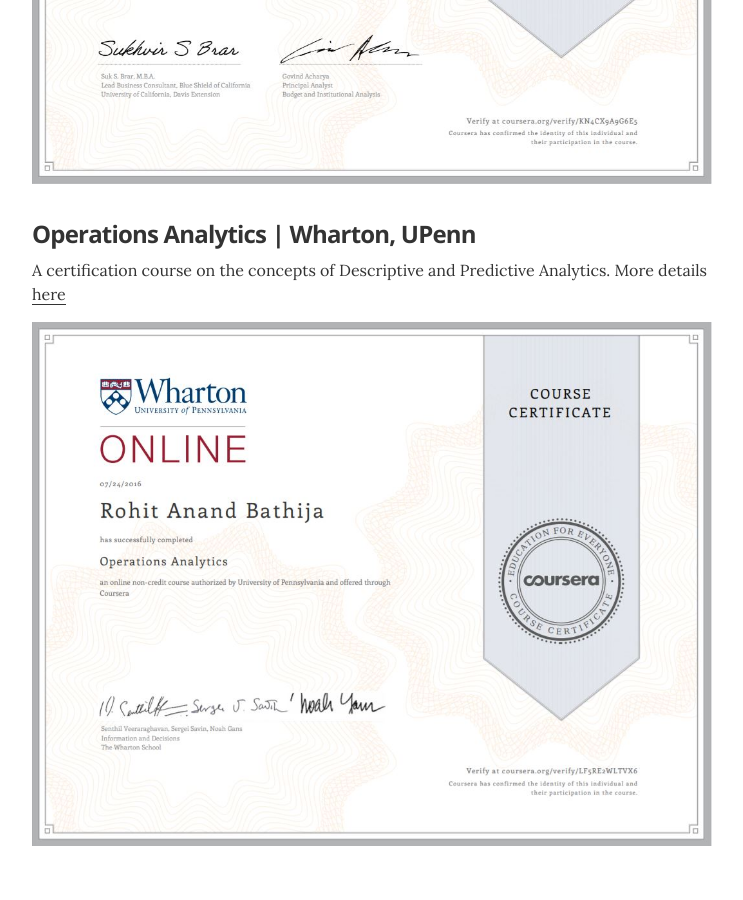
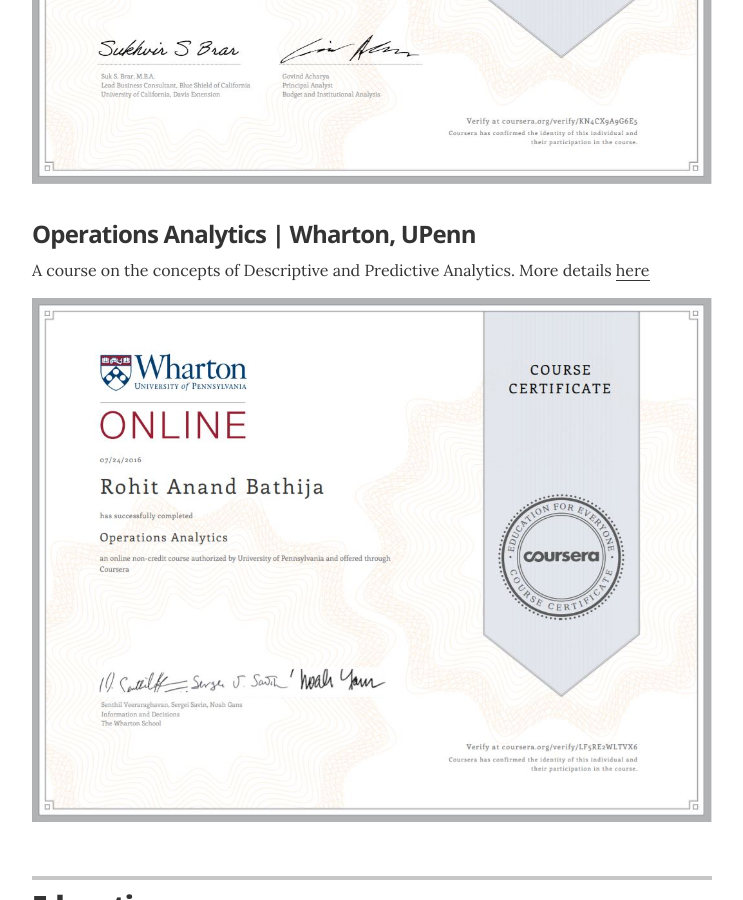
Before and after one commit to robathija/rohit-resume, a Jekyll site: the page built from index.html, in a window 1280 px wide and 900 px high, scrolled down 2788 px. Shown: the whole window, without its empty margins (268-1011 px from the left). Built offline with Jekyll 4.4.1, drawn with Linux system fonts in a browser that asks for light colours.

Commit message:
rollback

```diff
--- a/_data/projects.yml
+++ b/_data/projects.yml
@@ -16,5 +16,5 @@
  #Project 3
 - project: Operations Analytics | Wharton, UPenn
   url: "https://www.coursera.org/account/accomplishments/verify/LF5RE2WLTVX6"
-  description: A certification course on the concepts of Descriptive and Predictive Analytics. More details
+  description: A course on the concepts of Descriptive and Predictive Analytics. More details
   image: images/wharton.JPG
```
